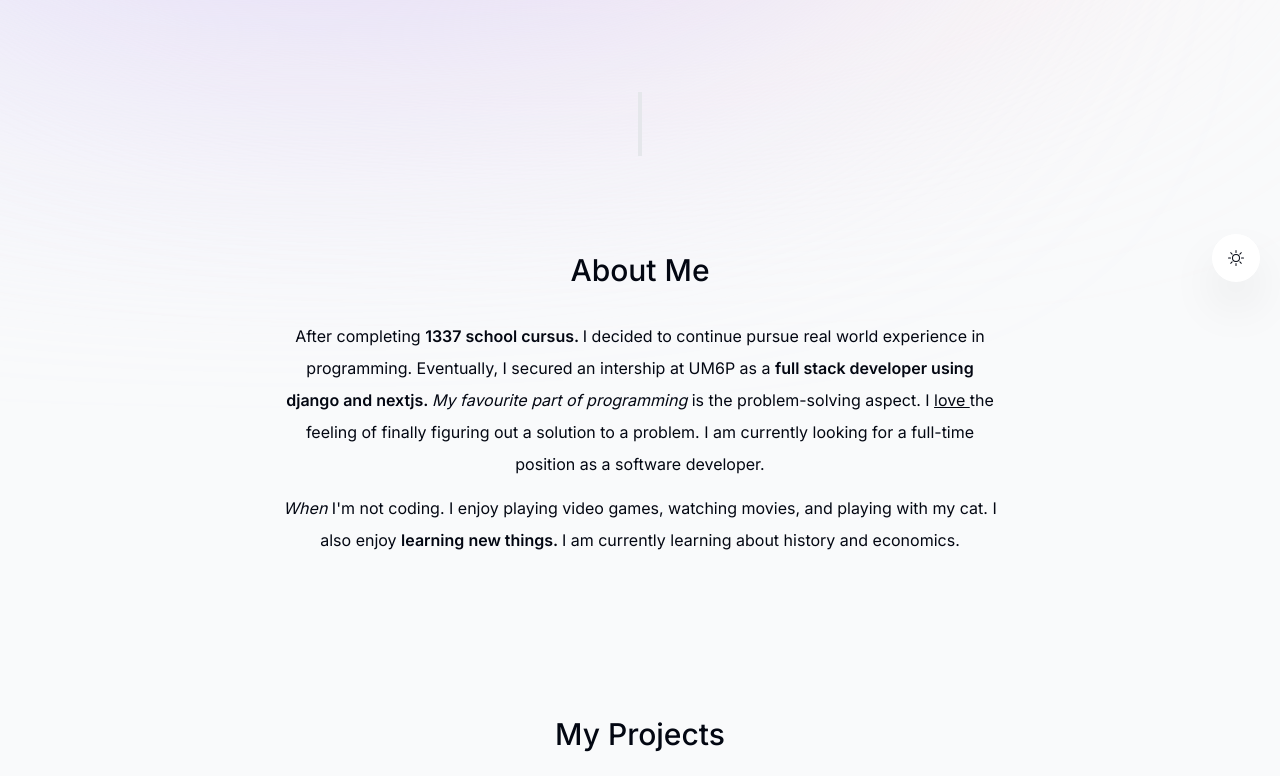
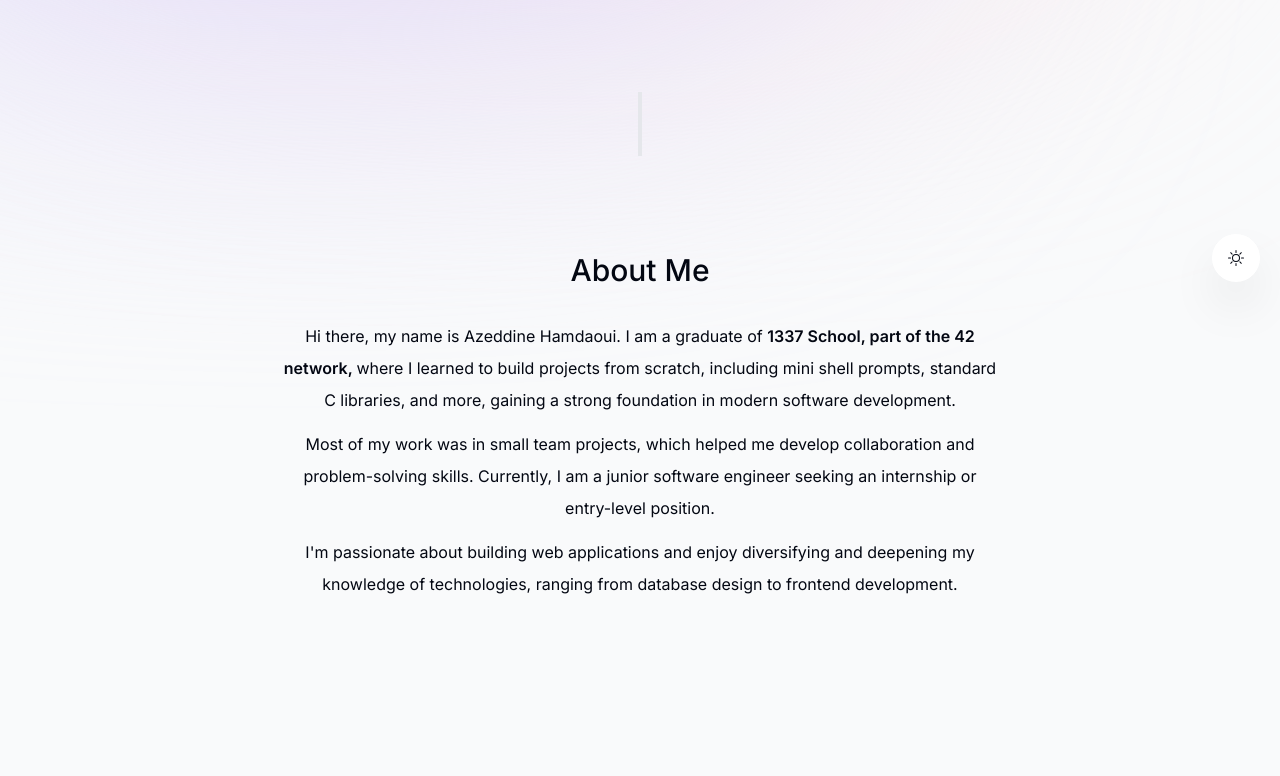
Before and after one commit to azeddine-hmd/portfolio, a Next.js app: page / in a window 1280 px wide. Shown: the part 498-1274 px from the top of the page. Built offline with nearby package versions, Linux system fonts and the light colour scheme; no server answers.

Commit message:
changing about section text

```diff
--- a/components/home/about.tsx
+++ b/components/home/about.tsx
@@ -19,20 +19,19 @@ export default function About() {
 		>
 			<SectionHeading>About me</SectionHeading>
 			<p className="mb-3">
-        {`After completing `}
-        <span className="font-semibold">{`1337 school cursus. `}</span>
-        {`I decided to continue pursue real world experience in programming. Eventually, I secured an intership at UM6P as a `}
-        <span className="font-semibold">{`full stack developer using django and nextjs. `}</span>
-        <span className="italic">{`My favourite part of programming `}</span>
-        {` is the problem-solving aspect. I `}
-        <span className="underline">{`love `}</span>
-        {`the feeling of finally figuring out a solution to a problem. I am currently looking for a full-time position as a software developer.`}
+				<p className="mb-3">
+					{`Hi there, my name is Azeddine Hamdaoui. I am a graduate of `}
+					<span className="font-semibold">{`1337 School, part of the 42 network, `}</span>
+					{`where I learned to build projects from scratch, including mini shell prompts, standard C libraries, and more, gaining a strong foundation in modern software development.`}
 				</p>
+
+				<p className="mb-3">
+					{`Most of my work was in small team projects, which helped me develop collaboration and problem-solving skills. Currently, I am a junior software engineer seeking an internship or entry-level position.`}
+				</p>
+
 				<p>
-        <span className="italic">{`When `}</span>
-        {`I'm not coding. I enjoy playing video games, watching movies, and playing with my cat. I also enjoy `}
-        <span className="font-semibold">{`learning new things. `}</span>
-        {`I am currently learning about history and economics.`}
+					{`I'm passionate about building web applications and enjoy diversifying and deepening my knowledge of technologies, ranging from database design to frontend development.`}
+				</p>
 			</p>
 		</motion.section>
 	);
```
Lines whose indentation alone changed are shown as unchanged.
